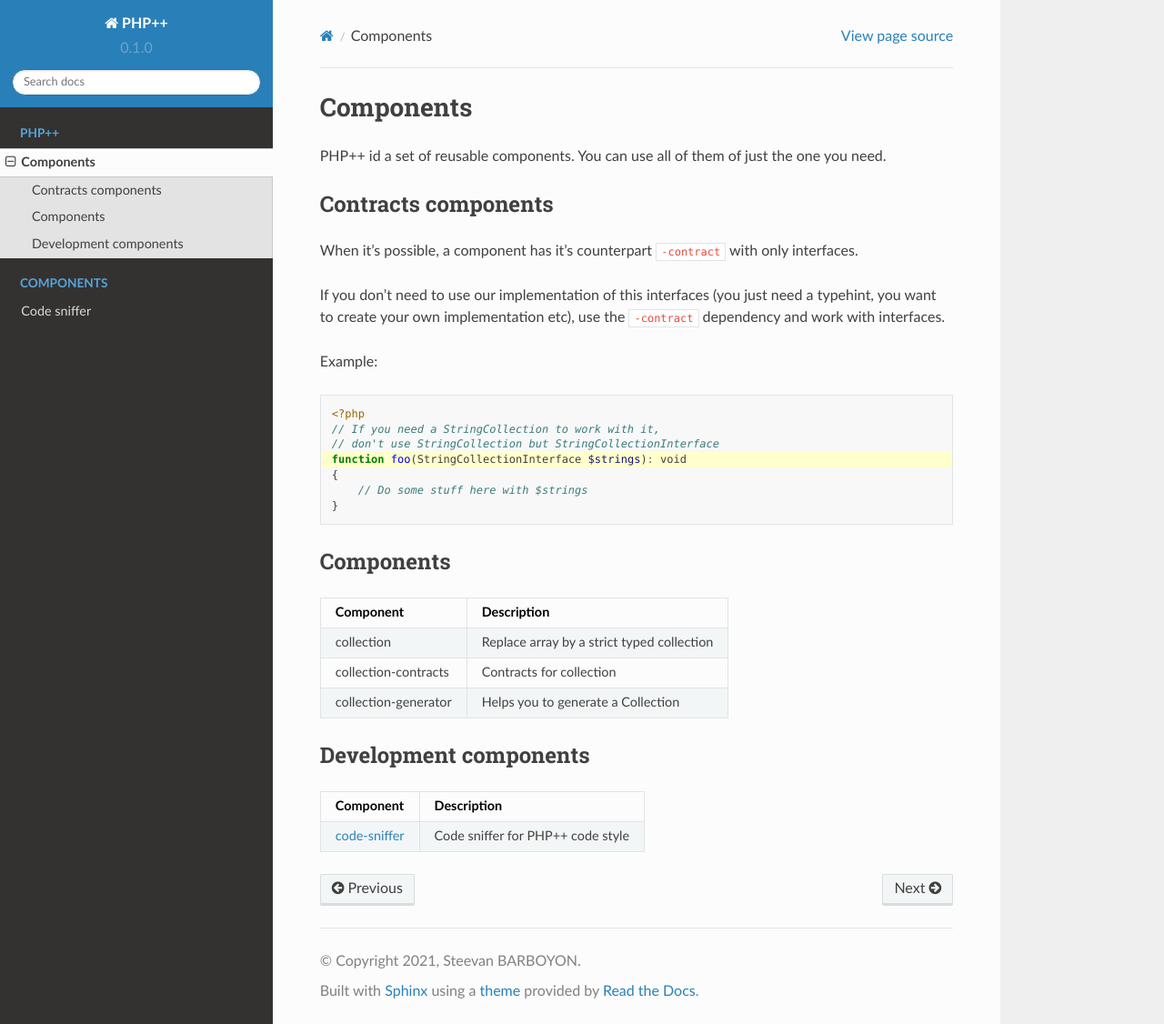
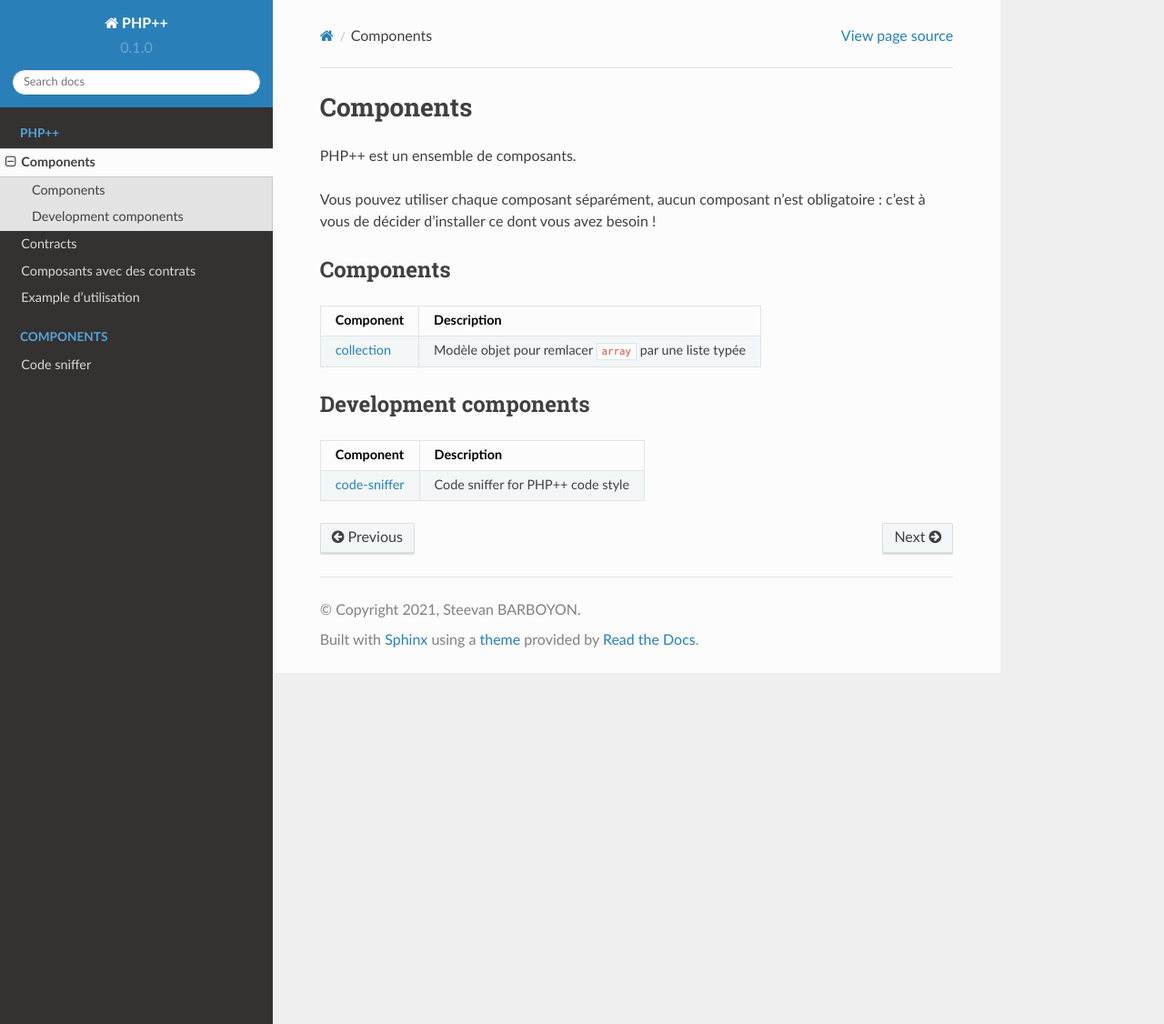
Before and after one commit to php-pp/readthedocs, a Sphinx documentation site: the page built from docs/source/components.rst, in a window 1280 px wide and 1126 px high. Shown: the whole window at 91% size. Built offline with Sphinx 7.4.7 and the Read the Docs theme 2.0.0, drawn with Linux system fonts in a browser that asks for light colours.

Commit message:
Documentation

```diff
--- a/docs/source/components.rst
+++ b/docs/source/components.rst
@@ -1,42 +1,19 @@
 Components
 ==========
 
-PHP++ id a set of reusable components. You can use all of them of just the one you need.
+PHP++ est un ensemble de composants.
 
-Contracts components
---------------------
-
-When it's possible, a component has it's counterpart ``-contract`` with only interfaces.
-
-If you don't need to use our implementation of this interfaces
-(you just need a typehint, you want to create your own implementation etc),
-use the ``-contract`` dependency and work with interfaces.
-
-Example:
-
-.. code-block:: php
-    :emphasize-lines: 4
-
-    <?php
-    // If you need a StringCollection to work with it,
-    // don't use StringCollection but StringCollectionInterface
-    function foo(StringCollectionInterface $strings): void
-    {
-        // Do some stuff here with $strings
-    }
+Vous pouvez utiliser chaque composant séparément, aucun composant n'est obligatoire :
+c'est à vous de décider d'installer ce dont vous avez besoin !
 
 Components
 ----------
 
-+----------------------+--------------------------------------------+
-| Component            | Description                                |
-+======================+============================================+
-| collection           | Replace array by a strict typed collection |
-+----------------------+--------------------------------------------+
-| collection-contracts | Contracts for collection                   |
-+----------------------+--------------------------------------------+
-| collection-generator | Helps you to generate a Collection         |
-+----------------------+--------------------------------------------+
++-------------------------------------------------+----------------------------------------------------------+
+| Component                                       | Description                                              |
++=================================================+==========================================================+
+| `collection <component/collection/index.html>`_ | Modèle objet pour remlacer ``array`` par une liste typée |
++-------------------------------------------------+----------------------------------------------------------+
 
 Development components
 ----------------------
--- a/docs/source/index.rst
+++ b/docs/source/index.rst
@@ -34,6 +34,7 @@ Contents
    :hidden:
 
    components
+   contracts
 
 .. toctree::
    :caption: Components
```
Also changed, not shown: docs/source/contracts.rst (added, +47 -0 lines).
